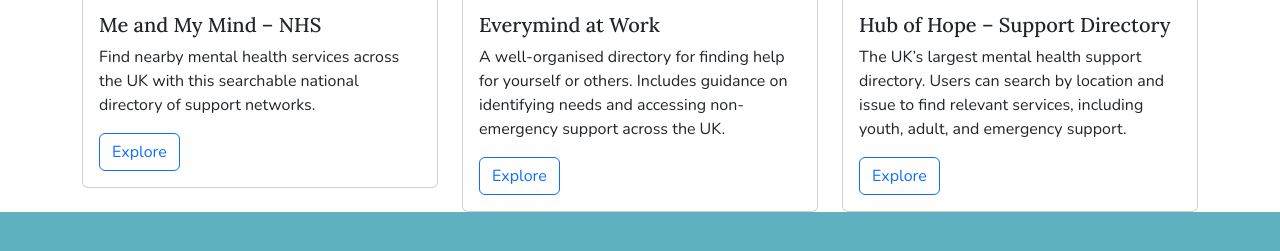
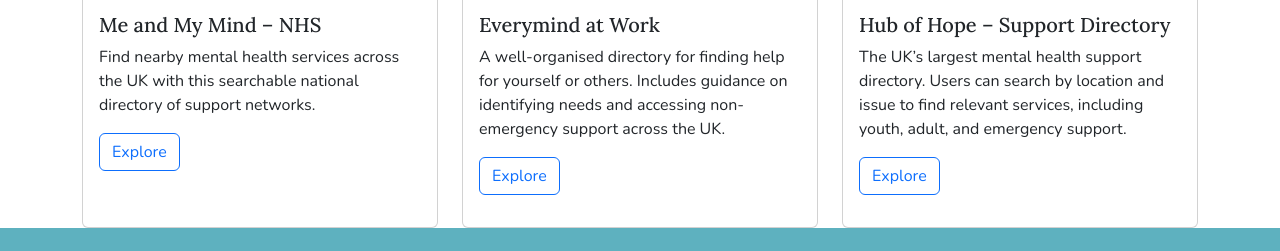
Before and after one commit to cal129/Flagstone-Demo, a plain HTML site: page index.html in a window 1280 px wide. Shown: the part 1993-2244 px from the top of the page. Drawn offline with nearby package versions, Linux system fonts and the light colour scheme.

Commit message:
made external link cards  to look good on all sizes

```diff
--- a/assets/css/style.css
+++ b/assets/css/style.css
@@ -93,12 +93,17 @@
     #tips .card-body {
         min-height: 160px;
     }
+    #quotes .card-body {
+        min-height: 330px;
+    }
 }
-
 /*large screens */
 @media screen and (min-width: 992px) {
     #tips .card-body {
         min-height: 150px;
+    }
+    #quotes .card-body {
+        min-height: 280px;
     }
 }
 
@@ -106,6 +111,9 @@
 @media screen and (min-width: 1200px) {
     #tips .card-body {
         min-height: 160px;
+    }
+    #quotes .card-body {
+        min-height: 230px;
     }
 }
 
```
